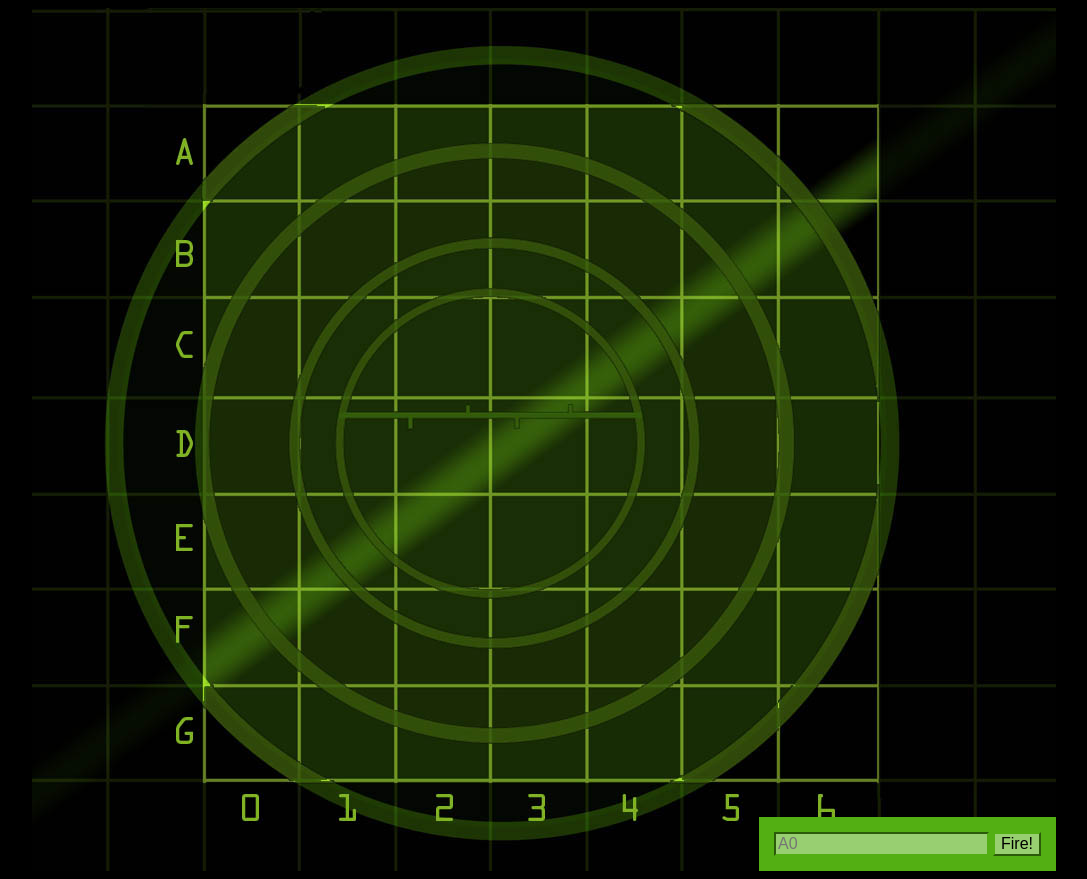
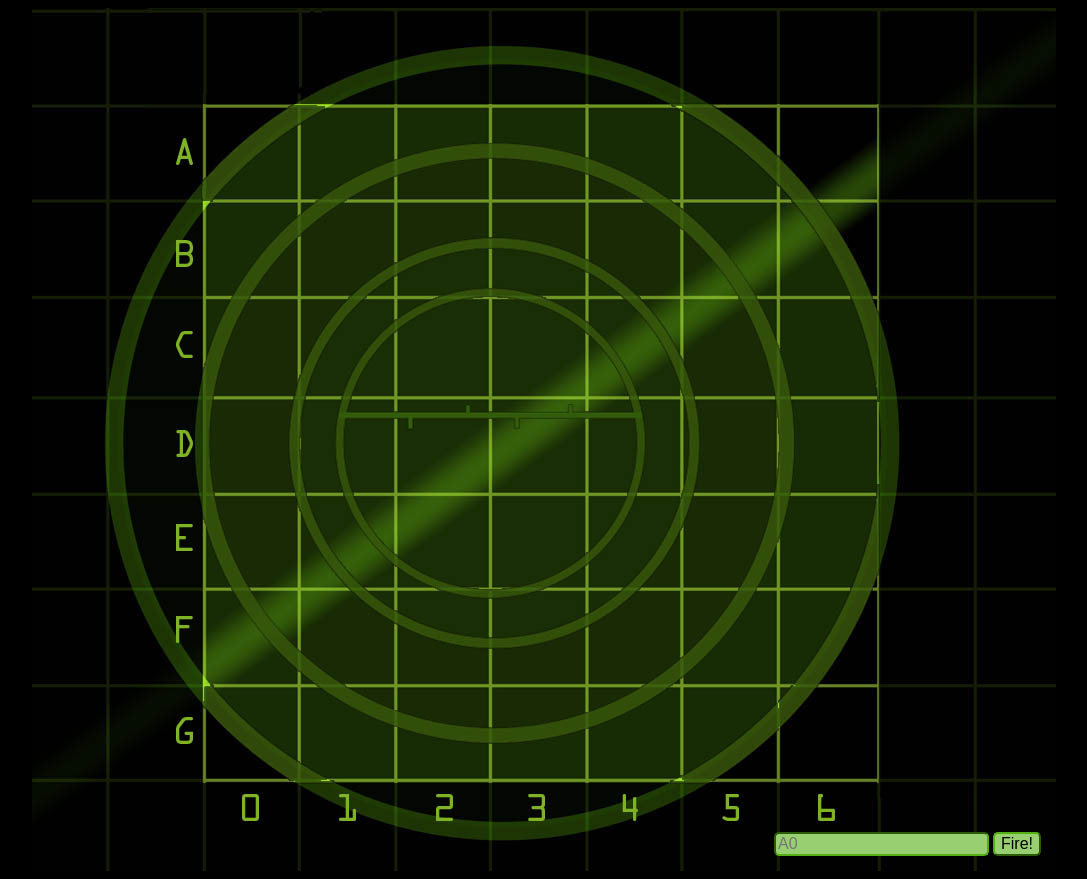
Before and after one commit to 233blr/DemoProjects, a plain HTML site: page index.html in a window 1280 px wide. Shown: the whole page, without its empty margins (96-1183 px from the left). Drawn offline with Linux system fonts and the light colour scheme.

Commit message:
add styles

```diff
--- a/style.css
+++ b/style.css
@@ -39,10 +39,11 @@ form {
   bottom: 0px;
   right: 0px;
   padding: 15px;
-  background-color: rgb(83, 175, 19);
+  /* background-color: rgb(83, 175, 19); */
 }
 form input {
   background-color: rgb(152, 207, 113);
   border-color: rgb(83, 175, 19);
   font-size: 1em;
+  border-radius: 5px;
 }
```
